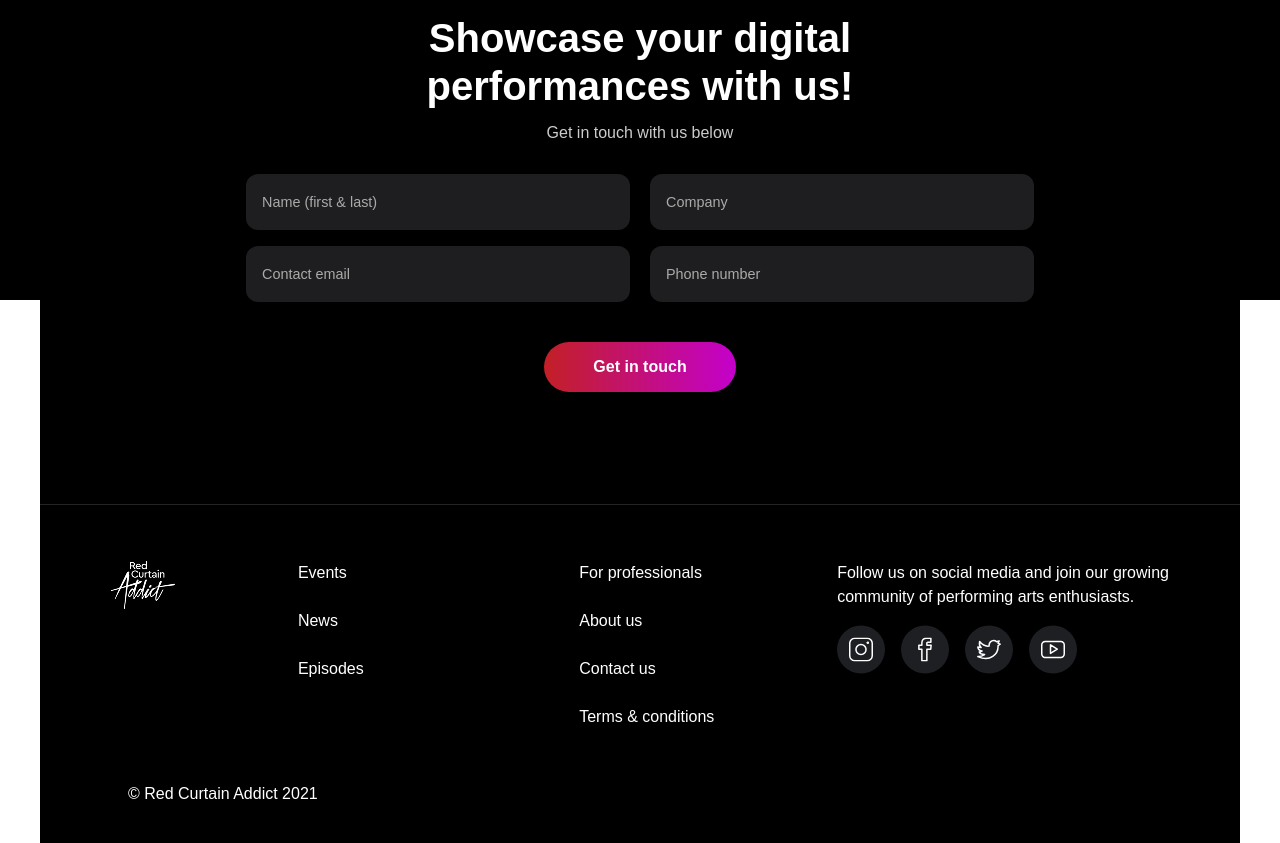
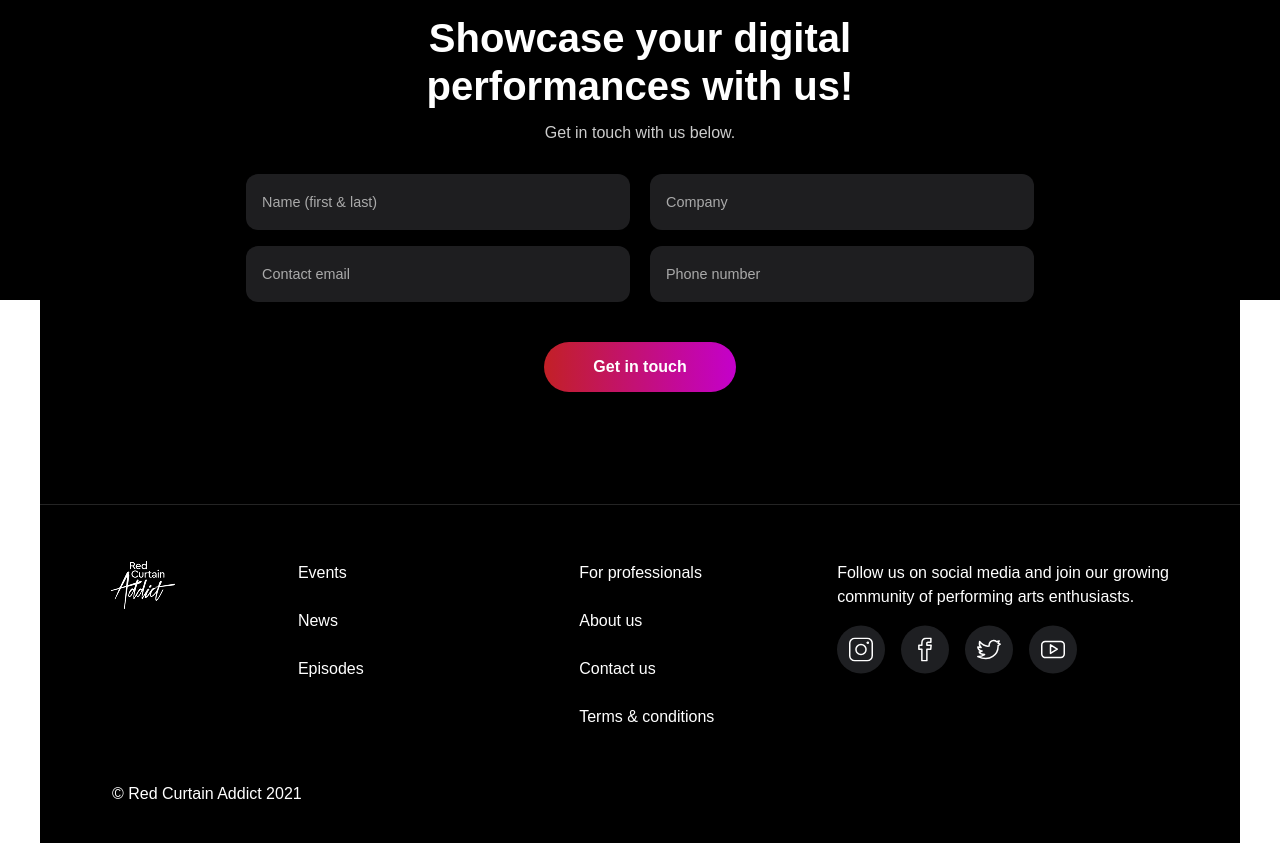
Before and after one commit to jonneldev/dt-final-project, a React (Create React App) app: page / in a window 1280 px wide. Shown: the part 500-1343 px from the top of the page. Built offline with nearby package versions, Linux system fonts and the light colour scheme.

Commit message:
Minor adjustment

```diff
--- a/src/components/Styles/footer.css
+++ b/src/components/Styles/footer.css
@@ -58,5 +58,5 @@
 }
 
 .footer-bottom {
-  padding-left: 3rem;
+  padding-left: 2rem;
 }
--- a/src/components/contact.tsx
+++ b/src/components/contact.tsx
@@ -5,7 +5,7 @@ export default function GetInTouchForm() {
     <section>
     <div className="showcase-form">
       <h1 className="title">Showcase your digital <br />performances with us!</h1>
-      <p>Get in touch with us below</p>
+      <p>Get in touch with us below.</p>
 
     <div className="field-form">
       <div className="row">
```
